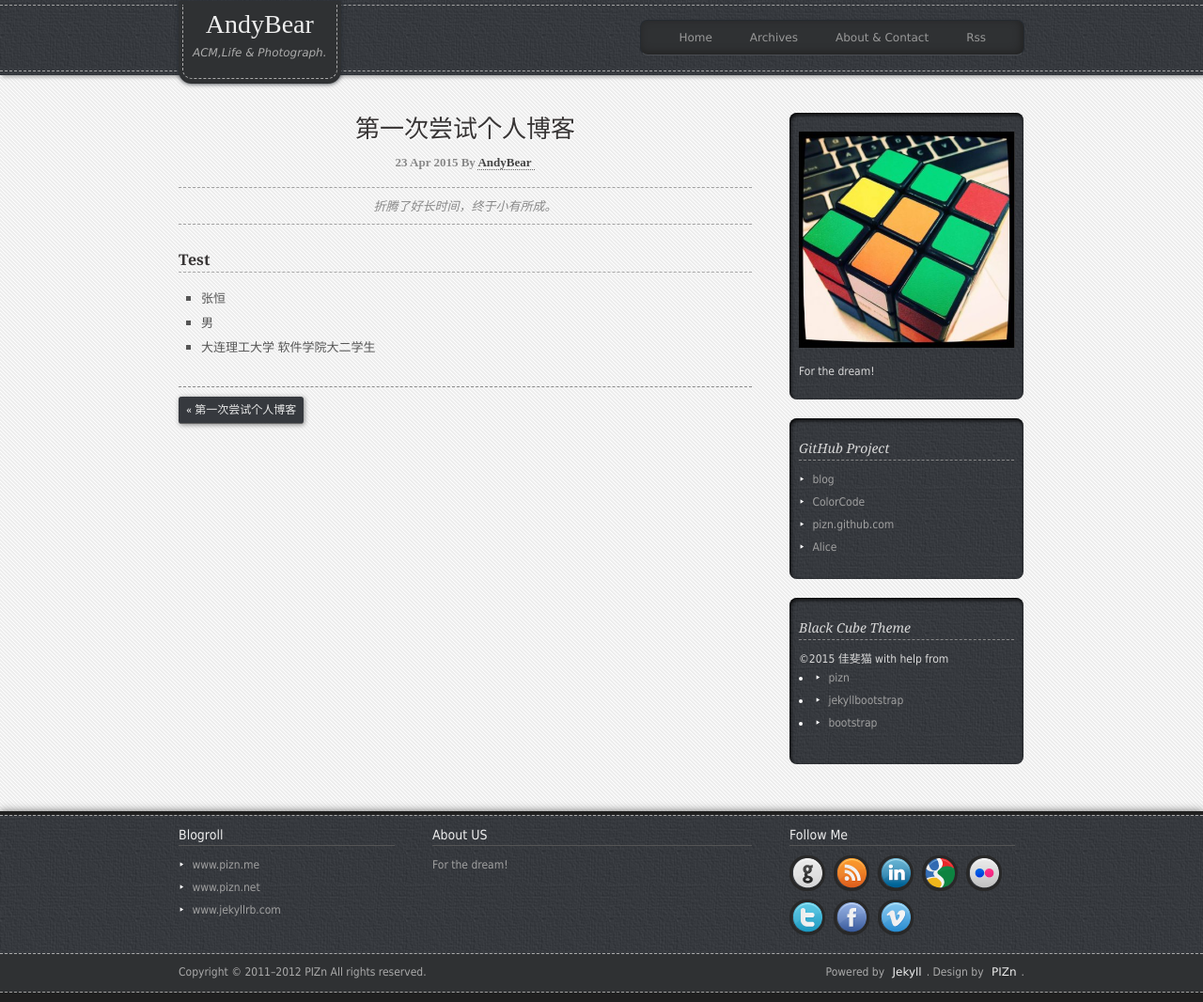
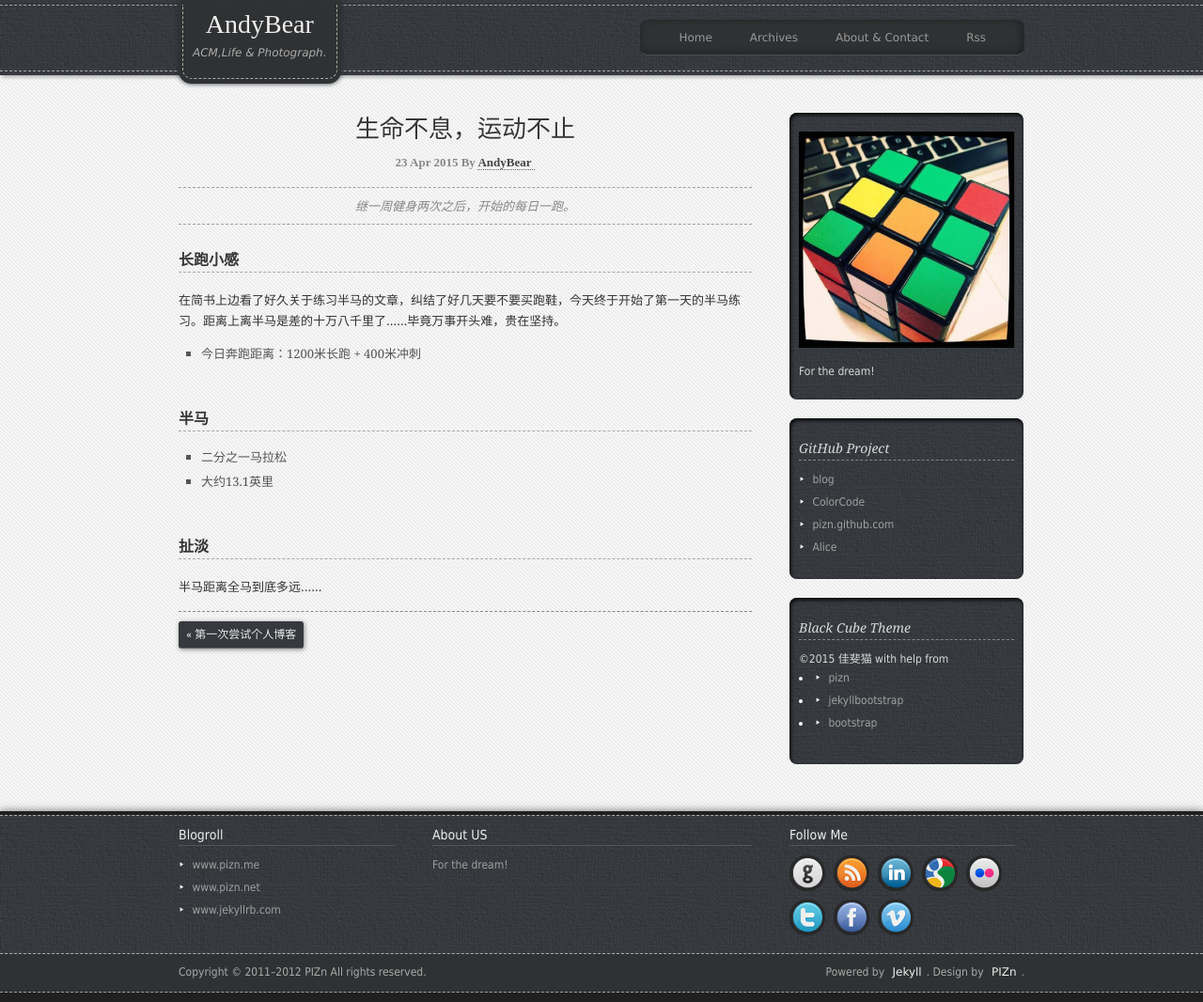
Before and after one commit to chlrAndyBear/chlrandybear.github.com, a Jekyll site: the page built from _posts/2015-04-23-test.md, in a window 1280 px wide. Shown: the whole page at 94% size. Built offline with Jekyll 4.4.1, drawn with Linux system fonts in a browser that asks for light colours; Markdown is read by kramdown in place of the engine named in the settings.

Commit message:
change the content

```diff
--- a/_posts/2015-04-23-test.md
+++ b/_posts/2015-04-23-test.md
@@ -1,12 +1,21 @@
 ---
 layout: post
-title: 第一次尝试个人博客
-description: 折腾了好长时间，终于小有所成。
+title: 生命不息，运动不止
+description: 继一周健身两次之后，开始的每日一跑。
 key: blog
 ---
 
-###Test
+###长跑小感
 
-* 张恒
-* 男
-* 大连理工大学 软件学院大二学生
+在简书上边看了好久关于练习半马的文章，纠结了好几天要不要买跑鞋，今天终于开始了第一天的半马练习。距离上离半马是差的十万八千里了……毕竟万事开头难，贵在坚持。
+
+* 今日奔跑距离：1200米长跑 + 400米冲刺
+
+###半马
+
+* 二分之一马拉松
+* 大约13.1英里
+
+###扯淡
+
+半马距离全马到底多远……
```
